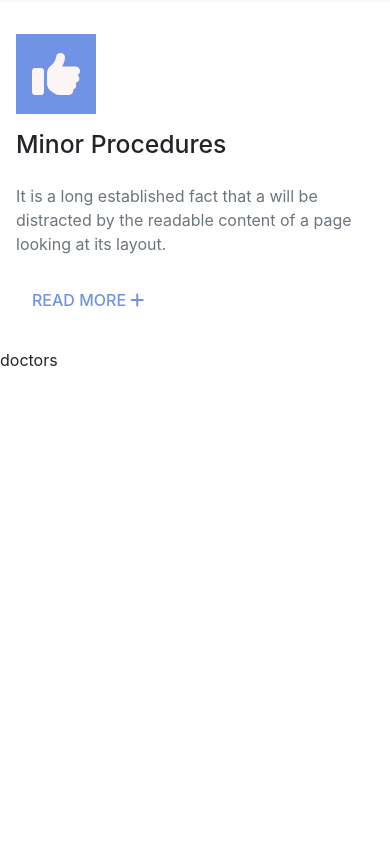
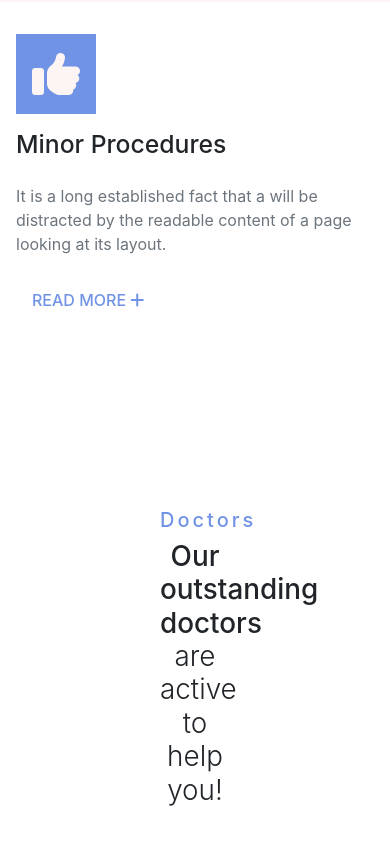
Before and after one commit to ruhulamin77/sigma-hospital-client, a React (Create React App) app: page / in a window 390 px wide. Shown: the part 3607-4451 px from the top of the page. Before the commit the page ends 3979 px from the top, so only its background shows below. Built offline with nearby package versions, Linux system fonts and the light colour scheme.

Commit message:
make responsive

```diff
--- a/package.json
+++ b/package.json
@@ -11,6 +11,8 @@
     "react-bootstrap": "^2.1.2",
     "react-dom": "^17.0.2",
     "react-scripts": "5.0.0",
+    "react-slick": "^0.28.1",
+    "slick-carousel": "^1.8.1",
     "web-vitals": "^2.1.4"
   },
   "scripts": {
--- a/src/components/Home/AboutSigma/AboutSigma.js
+++ b/src/components/Home/AboutSigma/AboutSigma.js
@@ -47,44 +47,44 @@ const AboutSigma = () => {
         <div className="col-lg-4 col-md-6 col-sm-12 ml-5">
           <ul>
             <li>
-              <i class="far fa-check-square checkbox-icon"></i>
+              <i className="far fa-check-square checkbox-icon"></i>
               Treats minor illnesses
             </li>
             <li>
-              <i class="far fa-check-square checkbox-icon"></i>
+              <i className="far fa-check-square checkbox-icon"></i>
               Answers health questions
             </li>
             <li>
-              <i class="far fa-check-square checkbox-icon"></i>
+              <i className="far fa-check-square checkbox-icon"></i>
               Conducts health checkups
             </li>
             <li>
-              <i class="far fa-check-square checkbox-icon"></i>
+              <i className="far fa-check-square checkbox-icon"></i>
               Performs routine health tests
             </li>
             <li>
-              <i class="far fa-check-square checkbox-icon"></i>
+              <i className="far fa-check-square checkbox-icon"></i>
               Orthopaedic surgeon
             </li>
             <li>
-              <i class="far fa-check-square checkbox-icon"></i>
+              <i className="far fa-check-square checkbox-icon"></i>
               Endocrinologist
             </li>
             <li>
-              <i class="far fa-check-square checkbox-icon"></i>
+              <i className="far fa-check-square checkbox-icon"></i>
               Cardiothoracic surgeon
             </li>
 
             <li>
-              <i class="far fa-check-square checkbox-icon"></i>
+              <i className="far fa-check-square checkbox-icon"></i>
               Specialty physicians
             </li>
             <li>
-              <i class="far fa-check-square checkbox-icon"></i>
+              <i className="far fa-check-square checkbox-icon"></i>
               Best in class equipment's
             </li>
             <li>
-              <i class="far fa-check-square checkbox-icon"></i>
+              <i className="far fa-check-square checkbox-icon"></i>
               Answers health questions
             </li>
           </ul>
@@ -92,7 +92,7 @@ const AboutSigma = () => {
           <p className="co-funder">CEO & FOUNDER</p>
           <img src={signature} alt="" className="signature" /> <br />
           <button className="appointment-btn">
-            Get Appointment <i class="fas fa-plus btn-icon"></i>
+            Get Appointment <i className="fas fa-plus btn-icon"></i>
           </button>
         </div>
         <div className="col-lg-4 col-md-6 col-sm-12 ">
--- /dev/null
+++ b/src/components/Home/Doctors/Doctor.css
@@ -0,0 +1,6 @@
+.doctor-section{
+    padding: 10rem;
+}
+.doctor-section h5{
+    color: #7093E5;
+}
--- a/src/components/Home/Doctors/Doctors.js
+++ b/src/components/Home/Doctors/Doctors.js
@@ -1,11 +1,15 @@
 import React from 'react';
+import './Doctor.css';
+import DoctorsSlider from './DoctorsSlider';
 
 const Doctors = () => {
     return (
         <div>
-            <div>
-                doctors
+            <div className='doctor-section text-center'>
+                <h5 style={{ letterSpacing: "3px" }}>Doctors</h5>
+                <h1>Our outstanding doctors <br /> <span className='fw-light'> are active to help you!</span></h1>
             </div>
+            {/* <DoctorsSlider /> */}
         </div>
     );
 };
--- /dev/null
+++ b/src/components/Home/Doctors/DoctorsSlider.js
@@ -0,0 +1,68 @@
+// import React, { Component } from 'react';
+// import "slick-carousel/slick/slick.css";
+// import "slick-carousel/slick/slick-theme.css";
+// import Slider from "react-slick";
+// import { Container } from 'react-bootstrap';
+// import carosel1 from '../../../images/carousel-1.png';
+// import carosel2 from '../../../images/carousel-2.png';
+// import carosel3 from '../../../images/carousel-3.png';
+// import carosel4 from '../../../images/carousel-4.png';
+// import carosel5 from '../../../images/carousel-5.png';
+
+// export default class OurWorks extends Component {
+//     render() {
+//         let settings = {
+//             dots: true,
+//             infinite: true,
+//             slidesToShow: 3,
+//             slidesToScroll: 1,
+//             autoplay: true,
+//             autoplaySpeed: 2000,
+//             pauseOnHover: true
+//         };
+//         return (
+//             <div id='projects' style={{ backgroundColor: "#111430", marginTop: "5rem" }}>
+//                 <h3 className='fw-bold text-center text-light pt-5'>Here are some of <span style={{ color: "#7AB259" }}>our works</span></h3>
+//                 <Container style={{ padding: "30px 0 70px 0" }}>
+//                     <Slider {...settings}>
+//                         <div>
+//                             <img
+//                                 className="d-block w-75 mx-auto"
+//                                 src={carosel1}
+//                                 alt="First slide"
+//                             />
+//                         </div>
+//                         <div>
+//                             <img
+//                                 className="d-block w-75 mx-auto"
+//                                 src={carosel2}
+//                                 alt="Second slide"
+//                             />
+//                         </div>
+//                         <div>
+//                             <img
+//                                 className="d-block w-75 mx-auto"
+//                                 src={carosel3}
+//                                 alt="Third slide"
+//                             />
+//                         </div>
+//                         <div>
+//                             <img
+//                                 className="d-block w-75 mx-auto"
+//                                 src={carosel4}
+//                                 alt="Fourth slide"
+//                             />
+//                         </div>
+//                         <div>
+//                             <img
+//                                 className="d-block w-75 mx-auto"
+//                                 src={carosel5}
+//                                 alt="Fifth slide"
+//                             />
+//                         </div>
+//                     </Slider>
+//                 </Container>
+//             </div>
+//         );
+//     }
+// }
--- a/src/components/Home/Services/Services.js
+++ b/src/components/Home/Services/Services.js
@@ -57,7 +57,7 @@ const Services = () => {
                     </Card>
                     <Card className='service-middle-card rounded-0'>
                         <div className='service-card-icon'>
-                            <i class="fas fa-notes-medical fa-3x"></i>
+                            <i className="fas fa-notes-medical fa-3x"></i>
                         </div>
                         <Card.Body>
                             <h2>Home Health Services</h2>
@@ -71,7 +71,7 @@ const Services = () => {
                     </Card>
                     <Card className='border-0 rounded-0'>
                         <div className='service-card-icon'>
-                            <i class="fas fa-thumbs-up fa-3x"></i>
+                            <i className="fas fa-thumbs-up fa-3x"></i>
                         </div>
                         <Card.Body>
                             <h2>Minor Procedures</h2>
```
Also changed, not shown: 1 other file (tests, documents, lock files or other folders).
